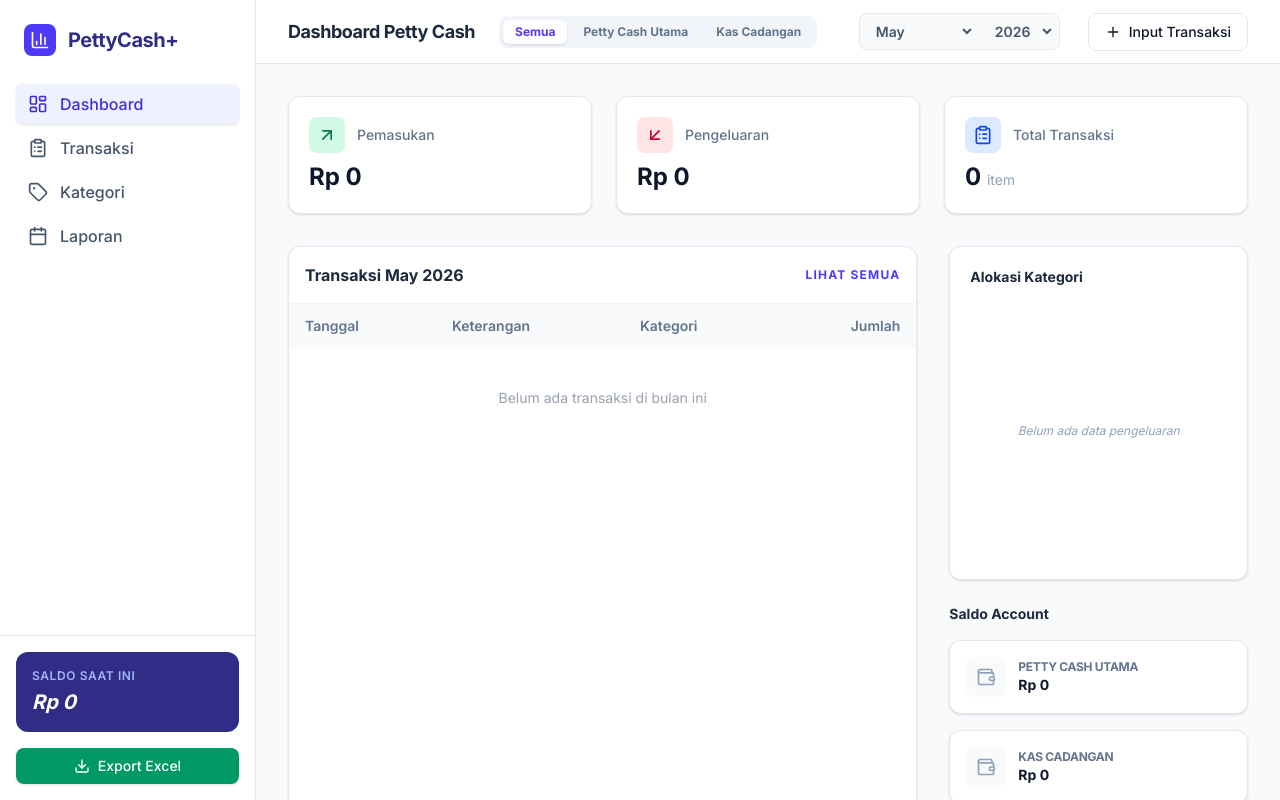
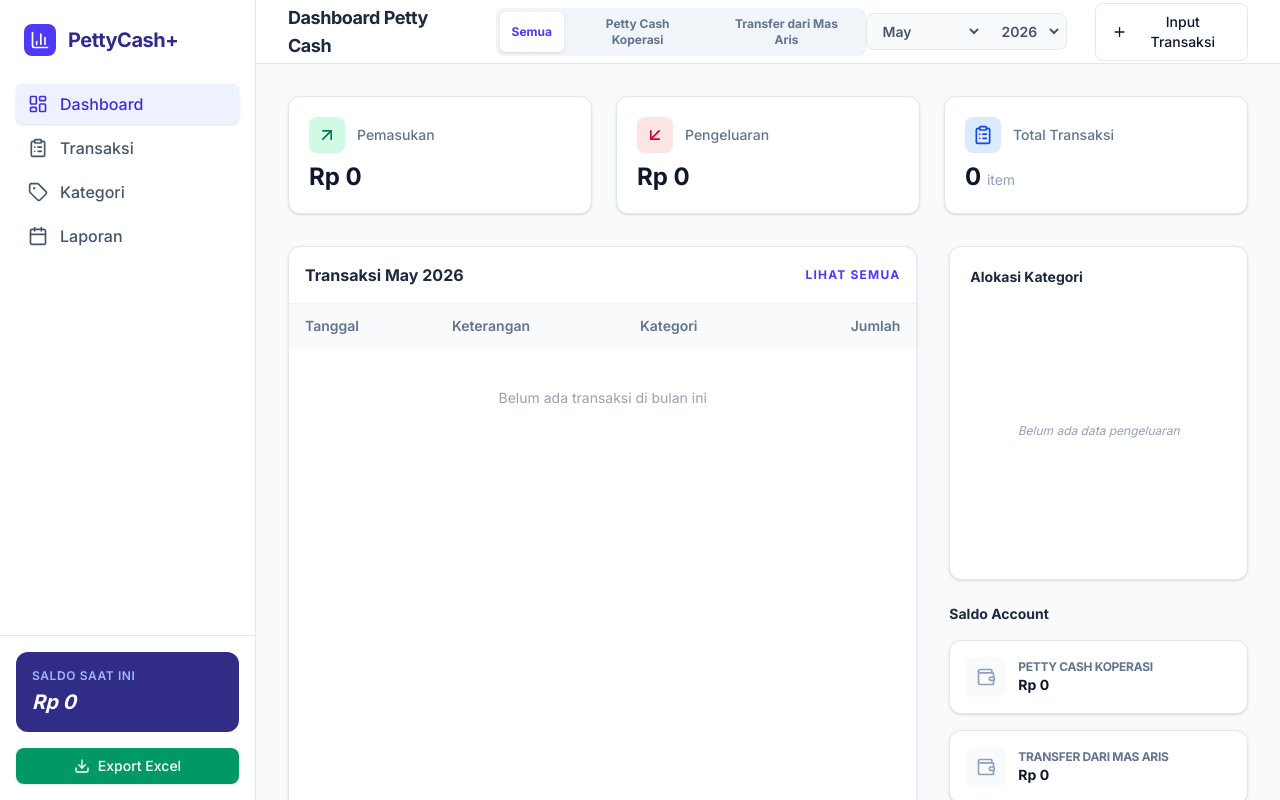
Before and after one commit to febryobym/pettycashkop, a React (Vite) app: page / in a window 1280 px wide. Shown: the top 800 px of the page. Built offline with nearby package versions, Linux system fonts and the light colour scheme.

Commit message:
refactor: update default account names and migration
Update default account definitions and add migration logic to synchronize existing user account names with the new nomenclature for Petty Cash Koperasi and Mas Aris transfers.

```diff
--- a/src/App.tsx
+++ b/src/App.tsx
@@ -48,8 +48,8 @@ const DEFAULT_CATEGORIES: Category[] = [
 ];
 
 const DEFAULT_ACCOUNTS: Account[] = [
-  { id: 'acc_1', name: 'Petty Cash Utama', description: 'Kas operasional harian' },
-  { id: 'acc_2', name: 'Kas Cadangan', description: 'Dana darurat & simpanan' },
+  { id: 'acc_1', name: 'Petty Cash Koperasi', description: 'Kas operasional harian' },
+  { id: 'acc_2', name: 'Transfer dari Mas Aris', description: 'Dana masuk dari Mas Aris' },
 ];
 
 export default function App() {
@@ -70,7 +70,19 @@ export default function App() {
     const savedAccounts = localStorage.getItem('pettycash_accounts');
     if (savedTransactions) setTransactions(JSON.parse(savedTransactions));
     if (savedCategories) setCategories(JSON.parse(savedCategories));
-    if (savedAccounts) setAccounts(JSON.parse(savedAccounts));
+    if (savedAccounts) {
+      const parsed = JSON.parse(savedAccounts);
+      const updated = parsed.map((acc: Account) => {
+        if (acc.id === 'acc_1' && (acc.name === 'Petty Cash Utama' || acc.name === 'Pettycash +' || acc.name === 'Petty Cash +')) {
+          return { ...acc, name: 'Petty Cash Koperasi' };
+        }
+        if (acc.id === 'acc_2' && acc.name === 'Kas Cadangan') {
+          return { ...acc, name: 'Transfer dari Mas Aris', description: 'Dana masuk dari Mas Aris' };
+        }
+        return acc;
+      });
+      setAccounts(updated);
+    }
   }, []);
 
   useEffect(() => {
```
